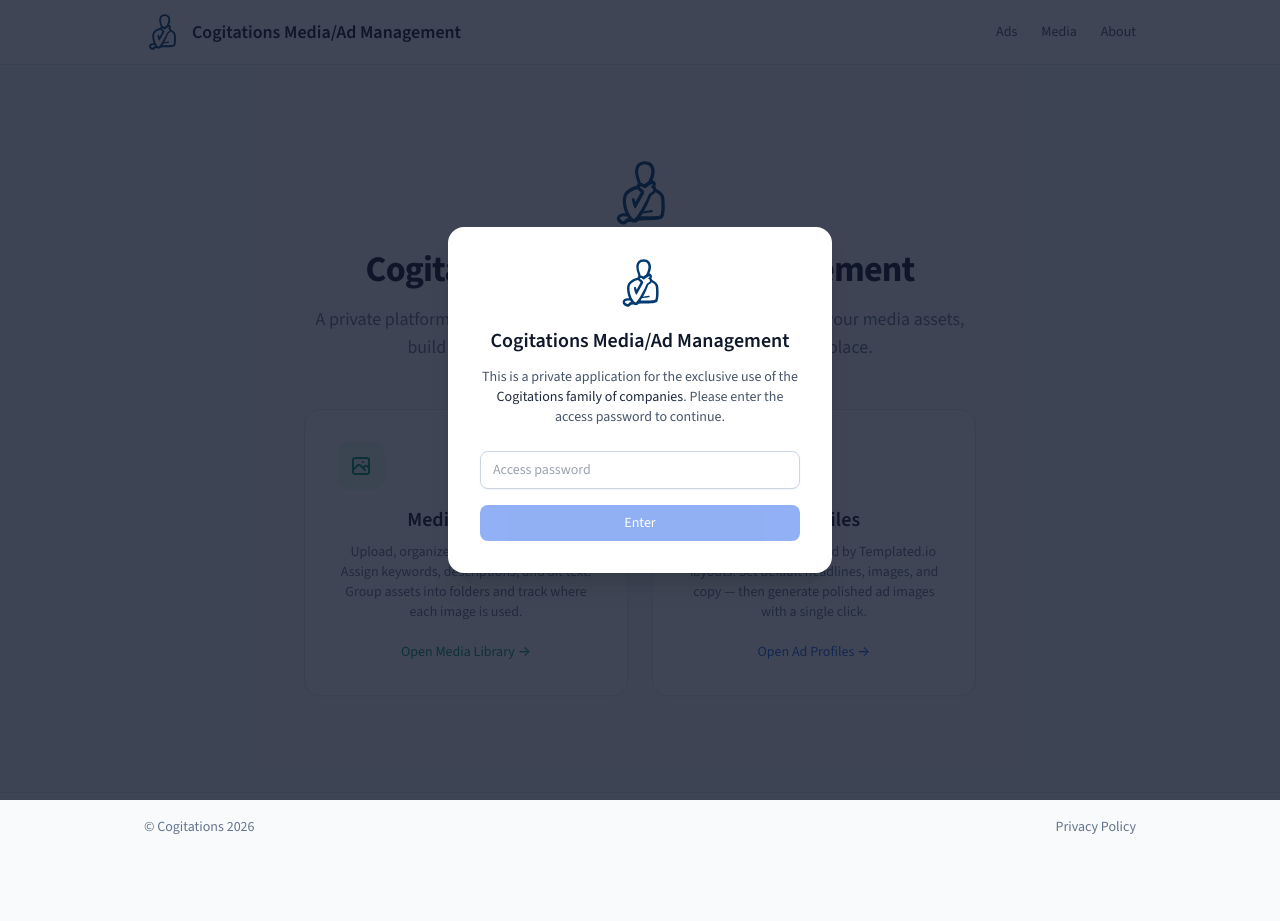
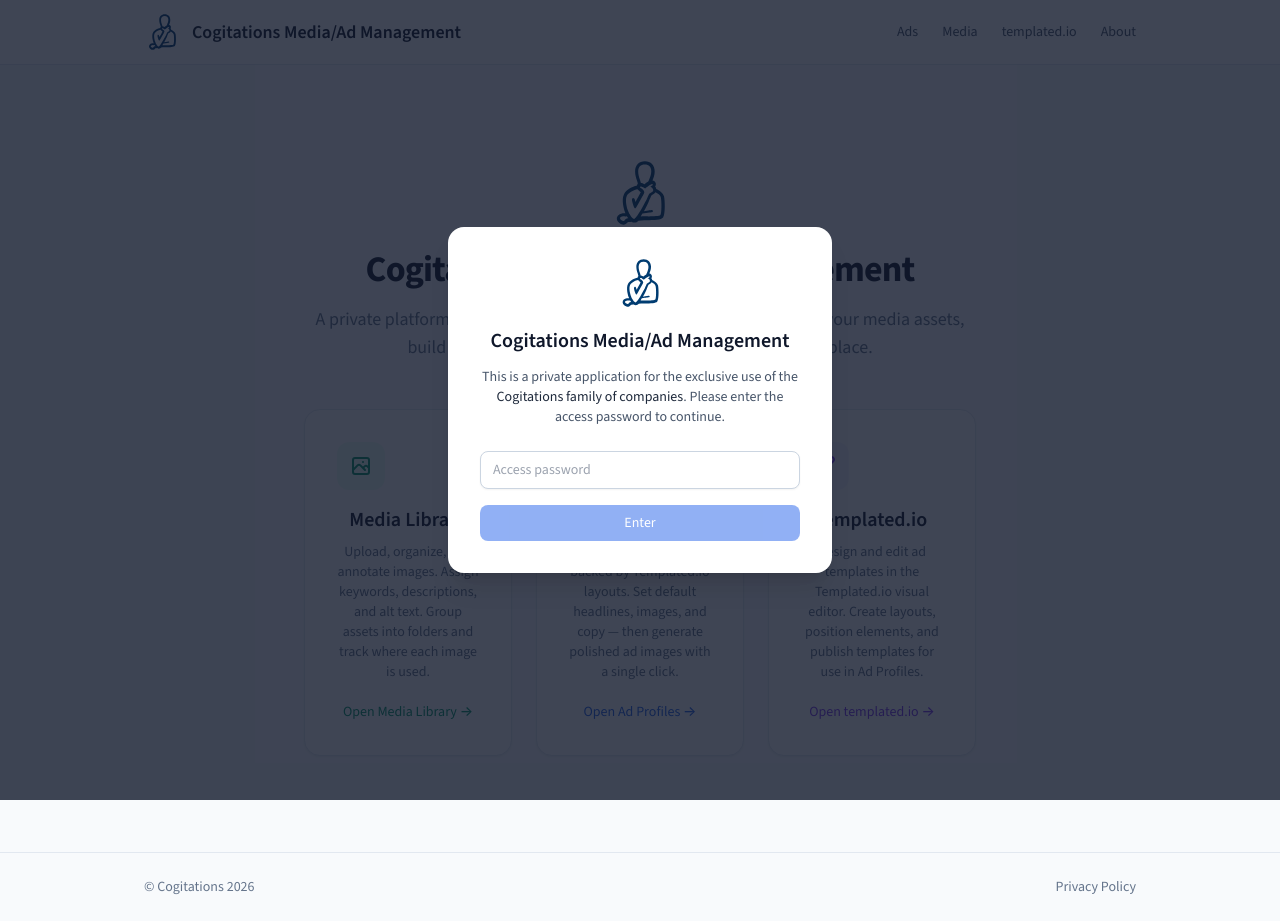
Before and after one commit to ishapiro/ad_generator, a Nuxt app: page / in a window 1280 px wide. Before the commit the page ends 861 px from the top, so only its background shows below. Built offline with nearby package versions, Linux system fonts and the light colour scheme; no server answers.

Commit message:
Updated home page

```diff
--- a/layouts/default.vue
+++ b/layouts/default.vue
@@ -67,6 +67,14 @@
               >
                 Media
               </NuxtLink>
+              <a
+                href="https://app.templated.io"
+                target="_blank"
+                rel="noopener noreferrer"
+                class="text-sm font-medium text-slate-600 hover:text-slate-900"
+              >
+                templated.io
+              </a>
               <NuxtLink
                 to="/about"
                 class="text-sm font-medium text-slate-600 hover:text-slate-900"
--- a/pages/index.vue
+++ b/pages/index.vue
@@ -17,7 +17,7 @@
         build ad profiles, and generate polished ads — all in one place.
       </p>
 
-      <div class="mt-12 grid gap-6 sm:grid-cols-2">
+      <div class="mt-12 grid gap-6 sm:grid-cols-2 lg:grid-cols-3">
         <!-- Media card -->
         <NuxtLink
           to="/media"
@@ -61,6 +61,29 @@
             Open Ad Profiles →
           </span>
         </NuxtLink>
+        <!-- templated.io card -->
+        <a
+          href="https://app.templated.io"
+          target="_blank"
+          rel="noopener noreferrer"
+          class="group rounded-2xl border border-slate-200 bg-white p-8 shadow-sm transition-shadow hover:shadow-md"
+        >
+          <div class="mb-4 flex h-12 w-12 items-center justify-center rounded-xl bg-violet-50 text-violet-600">
+            <svg xmlns="http://www.w3.org/2000/svg" class="h-6 w-6" fill="none" viewBox="0 0 24 24" stroke="currentColor" stroke-width="2">
+              <path stroke-linecap="round" stroke-linejoin="round" d="M15.232 5.232l3.536 3.536m-2.036-5.036a2.5 2.5 0 113.536 3.536L6.5 21.036H3v-3.572L16.732 3.732z" />
+            </svg>
+          </div>
+          <h2 class="text-xl font-semibold text-slate-900 group-hover:text-violet-700">
+            templated.io
+          </h2>
+          <p class="mt-2 text-sm text-slate-500">
+            Design and edit ad templates in the Templated.io visual editor.
+            Create layouts, position elements, and publish templates for use in Ad Profiles.
+          </p>
+          <span class="mt-5 inline-block text-sm font-medium text-violet-600 group-hover:underline">
+            Open templated.io →
+          </span>
+        </a>
       </div>
     </div>
   </div>
```
